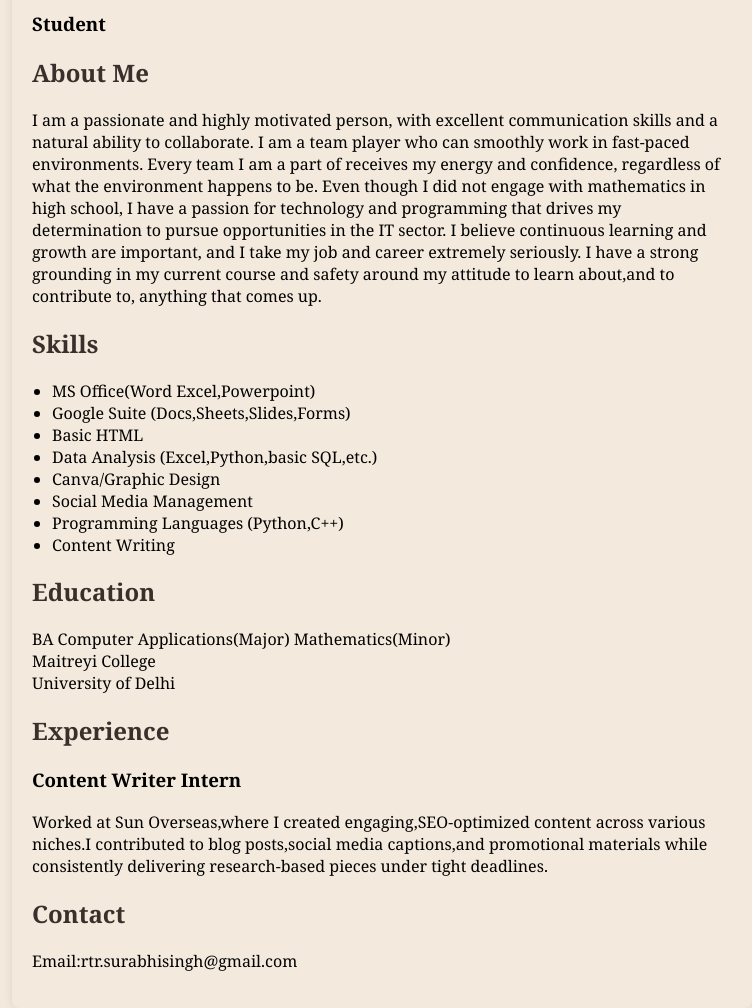
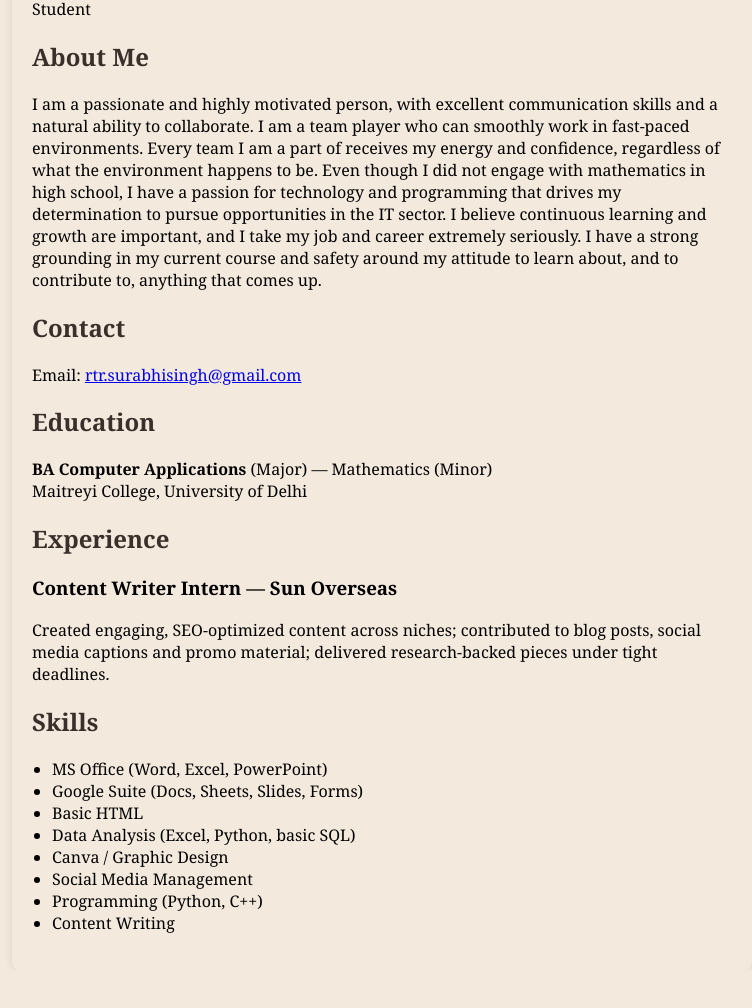
Before and after one commit to surabhisibgh21/mycv, a plain HTML site: page index.html in a window 1280 px wide. Shown: the part 265-1273 px from the top of the page, without its empty margins (258-1010 px from the left). After the commit the page ends 1235 px from the top, so only its background shows below. Drawn offline with Linux system fonts and the light colour scheme.

Commit message:
Update index.html

```diff
--- a/index.html
+++ b/index.html
@@ -1,61 +1,66 @@
 <!DOCTYPE html>
 <html lang="en">
 <head>
-    <meta charset="UTF-8">
-    <meta name="viewport"
-content="width=device-width, initial-scale=1.0">
-    <title>My CV</title>
-    <link rel="stylesheet"
-href="style.css">
+  <meta charset="utf-8" />
+  <meta name="viewport" content="width=device-width,initial-scale=1" />
+  <title>Surabhi Singh — CV</title>
+  <link rel="stylesheet" href="style.css">
 </head>
 <body>
-        <div class="container">
+  <main class="page">
+    <article class="card container">
+      <header class="card-header">
+        <div class="photo-wrap">
           <img src="https://raw.githubusercontent.com/surabhisibgh21/mycv/main/surabhicvphoto.jpg" alt="Surabhi Singh">
+        </div>
+        <div class="title-wrap">
           <h1>Surabhi Singh</h1>
-        <h3>Student</h3>
+          <p class="role">Student</p>
+        </div>
+      </header>
 
-        <section>
+      <div class="card-body grid">
+        <section class="about">
           <h2>About Me</h2>
-            <p>I am a passionate and highly motivated person, with excellent communication skills and a natural ability to collaborate. I am a team player who can smoothly work in fast-paced environments. Every team I am a part of receives my energy and confidence, regardless of what the environment happens to be. Even though I did not engage with mathematics in high school, I have a passion for technology and programming that drives my determination to pursue opportunities in the IT sector. I believe continuous learning and growth are important, and I take my job and career extremely seriously. I have a strong
-grounding in my current course and safety around my attitude to learn about,and to contribute to, anything that comes up. </p>
+          <p>
+            I am a passionate and highly motivated person, with excellent communication skills and a natural ability to collaborate. I am a team player who can smoothly work in fast-paced environments. Every team I am a part of receives my energy and confidence, regardless of what the environment happens to be. Even though I did not engage with mathematics in high school, I have a passion for technology and programming that drives my determination to pursue opportunities in the IT sector. I believe continuous learning and growth are important, and I take my job and career extremely seriously. I have a strong grounding in my current course and safety around my attitude to learn about, and to contribute to, anything that comes up.
+          </p>
         </section>
 
-        <section>
+        <aside class="side">
+          <section class="contact">
+            <h2>Contact</h2>
+            <p>Email: <a href="mailto:rtr.surabhisingh@gmail.com">rtr.surabhisingh@gmail.com</a></p>
+          </section>
+
+          <section class="education">
+            <h2>Education</h2>
+            <p><strong>BA Computer Applications</strong> (Major) — Mathematics (Minor)<br>
+            Maitreyi College, University of Delhi</p>
+          </section>
+
+          <section class="experience">
+            <h2>Experience</h2>
+            <h3>Content Writer Intern — Sun Overseas</h3>
+            <p>Created engaging, SEO-optimized content across niches; contributed to blog posts, social media captions and promo material; delivered research-backed pieces under tight deadlines.</p>
+          </section>
+        </aside>
+
+        <section class="skills">
           <h2>Skills</h2>
           <ul>
-                <li>MS Office(Word Excel,Powerpoint)</li>
-                <li>Google Suite (Docs,Sheets,Slides,Forms)</li>
+            <li>MS Office (Word, Excel, PowerPoint)</li>
+            <li>Google Suite (Docs, Sheets, Slides, Forms)</li>
             <li>Basic HTML</li>
-                <li>Data Analysis (Excel,Python,basic SQL,etc.)</li>
-                <li>Canva/Graphic Design </li>
-                <li>Social Media Management </li>
-                <li>Programming Languages (Python,C++)</li>
-                <li>Content Writing </li>
-
-
+            <li>Data Analysis (Excel, Python, basic SQL)</li>
+            <li>Canva / Graphic Design</li>
+            <li>Social Media Management</li>
+            <li>Programming (Python, C++)</li>
+            <li>Content Writing</li>
           </ul>
         </section>
-
-        <section>
-            <h2>Education</h2>
-            <p> BA Computer Applications(Major) Mathematics(Minor)<br>
-                Maitreyi College <br>
-                University of Delhi <br> </p>
-        </section>
-
-        <section>
-            <h2>Experience</h2>
-
-                <h3>Content Writer Intern</h3>
-                <p>Worked at Sun Overseas,where I created engaging,SEO-optimized content across various niches.I contributed to blog posts,social media captions,and promotional materials while consistently delivering research-based pieces under tight deadlines.</p>
-
-        </section>
-
-        <section>
-            <h2>Contact</h2>
-            <p>Email:rtr.surabhisingh@gmail.com</p>
-        </section>
       </div>
-
+    </article>
+  </main>
 </body>
 </html>
```
Lines whose indentation alone changed are shown as unchanged.
